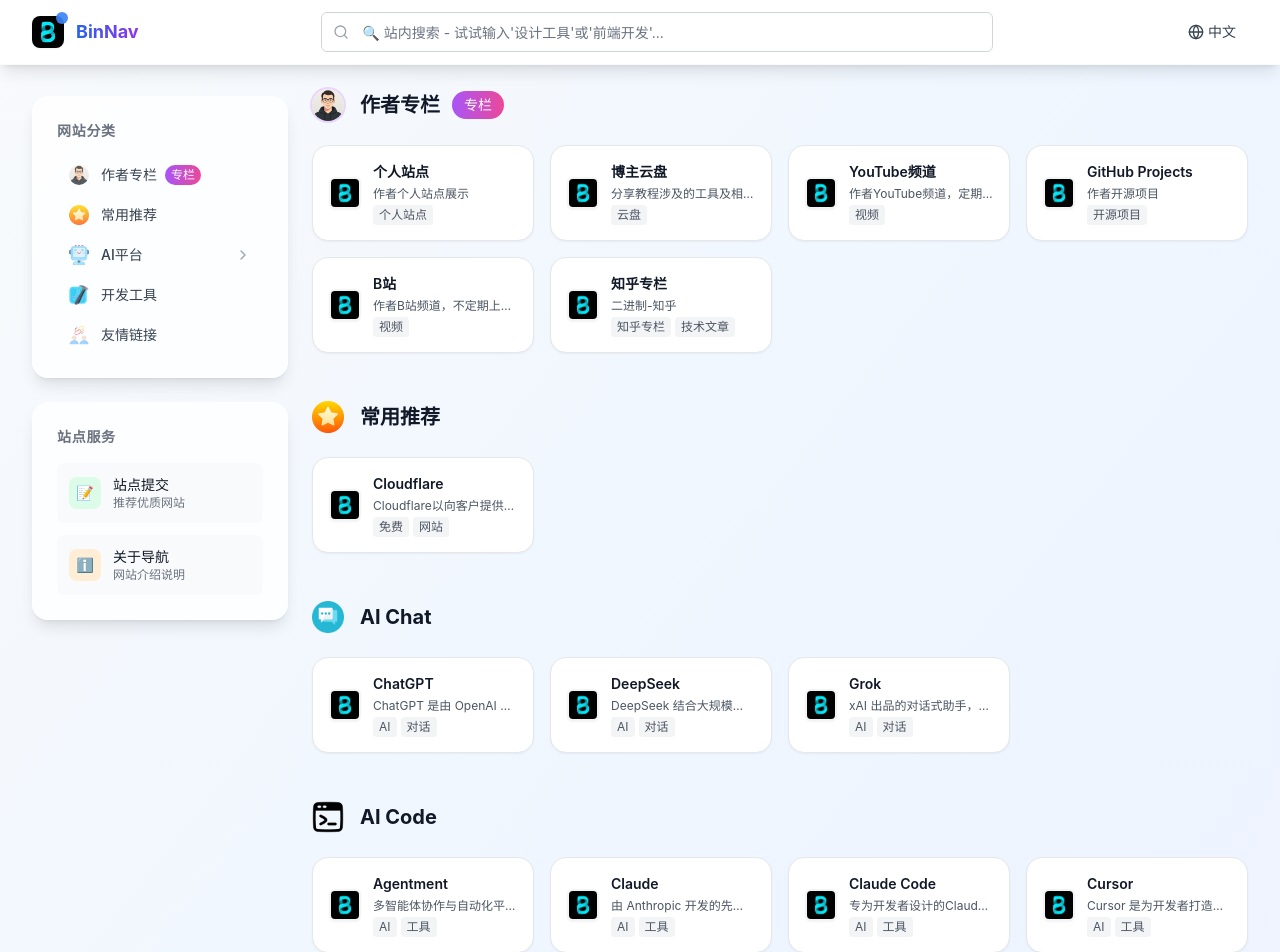
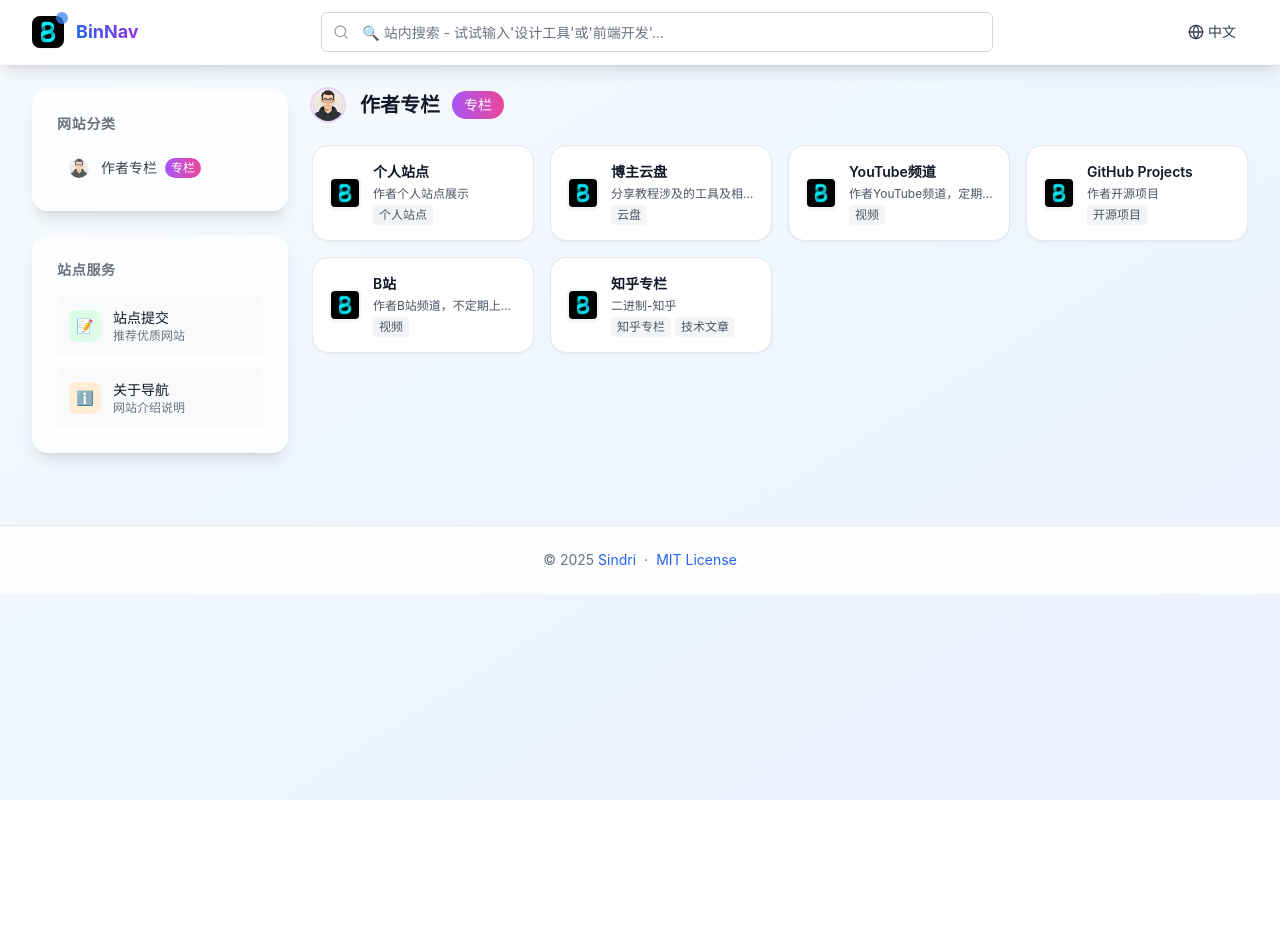
Before and after one commit to h1151449095/xhd111, a React (Vite) app: page / in a window 1280 px wide. Shown: the top 952 px of the page. After the commit the page ends 800 px from the top, so only its background shows below. Built offline with nearby package versions, Linux system fonts and the light colour scheme.

Commit message:
🔧 Auto-update website config via EdgeOne Functions

```diff
--- a/src/websiteData.js
+++ b/src/websiteData.js
@@ -1,4 +1,4 @@
-// 网站数据 - 通过管理后台更新于 2026/2/1 02:48:58
+// 网站数据 - 通过管理后台更新于 2026/2/1 02:49:24
 
 // 站点配置
 export const siteConfig = {
@@ -267,49 +267,6 @@
     "icon": "/assets/tech_blogger_avatar.png",
     "special": true,
     "subcategories": []
-  },
-  {
-    "id": "recommended",
-    "name": "常用推荐",
-    "icon": "/assets/star.png",
-    "special": false,
-    "subcategories": []
-  },
-  {
-    "id": "category_1751807929795",
-    "name": "AI平台",
-    "icon": "/assets/ai.png",
-    "special": false,
-    "subcategories": [
-      {
-        "id": "category_1751811714830",
-        "name": "AI Chat",
-        "icon": "/assets/Chat-2--Streamline-Kameleon__1_.png",
-        "special": false,
-        "subcategories": []
-      },
-      {
-        "id": "category_1751811752885",
-        "name": "AI Code",
-        "icon": "/assets/Browser-Code.png",
-        "special": false,
-        "subcategories": []
-      }
-    ]
-  },
-  {
-    "id": "dev_tools",
-    "name": "开发工具",
-    "icon": "/assets/Xcode--Streamline-Svg-Logos.png",
-    "special": false,
-    "subcategories": []
-  },
-  {
-    "id": "friend_links",
-    "name": "友情链接",
-    "icon": "/assets/link.png",
-    "special": false,
-    "subcategories": []
   }
 ];
 
```
